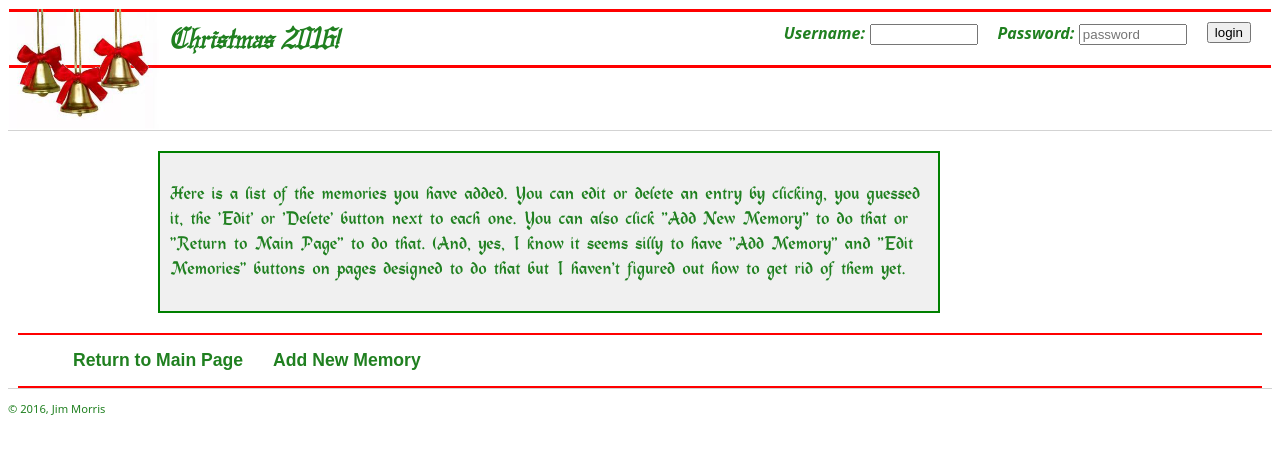
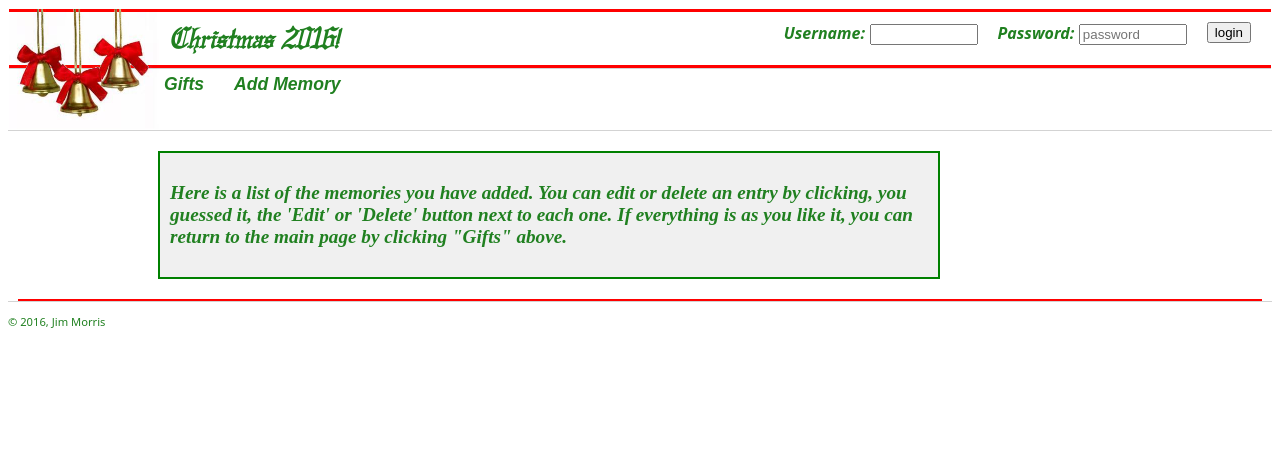
Before and after one commit to JMorris1575/christmas17, a Django app: template Christmas2016/memory/templates/memory/memory_edit_list.html in a window 1280 px wide. Shown: the top 454 px of the page. Run offline with Django 3.2, Linux system fonts and the light colour scheme; the template is opened without the code that fills it, so the values that code supplies are empty.

Commit message:
Created a menu list in the header.html file

```diff
--- a/Christmas2016/gifts/templates/gifts/gift_list.html
+++ b/Christmas2016/gifts/templates/gifts/gift_list.html
@@ -7,8 +7,8 @@
 
     <div class="content">
         <div class="info">
-            <p>Here we are again at our family Christmas page! It's easier, now, to add a Christmas memory, just click the
-            Add Memory button. If you change your mind click on the Edit Memories button that will appear after you have
+            <p>Here we are again at our family Christmas page! It's easier, now, to add a Christmas memory, just click
+            on "Add Memory" above. If you change your mind click on "Edit Memories," which will appear if you have
             added at least one.</p>
         </div>
 
--- a/Christmas2016/memory/templates/memory/memory_edit_list.html
+++ b/Christmas2016/memory/templates/memory/memory_edit_list.html
@@ -8,27 +8,11 @@
     <div class="content">
         <div class="info">
             <p>Here is a list of the memories you have added. You can edit or delete an entry by clicking, you
-                guessed it, the 'Edit' or 'Delete' button next to each one. You can also click "Add New Memory"
-                to do that or "Return to Main Page" to do that. (And, yes, I know it seems silly to have
-                "Add Memory" and "Edit Memories" buttons on pages designed to do that but I haven't figured out
-                how to get rid of them yet.
+                guessed it, the 'Edit' or 'Delete' button next to each one. If everything is as you like it, you can
+                return to the main page by clicking "Gifts" above.
             </p>
         </div>
-        <div class="line"></div>
-        <div class="container">
-            <ul class="menu">
-                <li class="left menu-list-item">
-                    <a class="no-underline menu-item" href="{% url 'dj-auth:login' %}">
-                        Return to Main Page
-                    </a>
-                </li>
-                <li class="left menu-list-item">
-                    <a class="no-underline menu-item" href="/memory/create/">
-                        Add New Memory
-                    </a>
-                </li>
-            </ul>
-        </div>
+        <div class="line-red"></div>
         {% for memory in user_memories %}
             <div class="container">
 
--- a/Christmas2016/static/site/css/christmas16.css
+++ b/Christmas2016/static/site/css/christmas16.css
@@ -22,6 +22,7 @@ footer {
     color: #208020;
     font-family: sans;
     font-size: 70%;
+    overflow: auto;
     }
 
 header {
@@ -31,6 +32,7 @@ header {
     font-family: Gregorian;
     font-style: italic;
     font-weight: bold;
+    overflow: auto;
     }
 
 a.no-underline {
@@ -39,6 +41,7 @@ a.no-underline {
 
 a.menu-item {
     color: #208020;
+    text-decoration: none;
     }
 
 .banner {
@@ -116,9 +119,10 @@ a.menu-item {
     border: 2px solid green;
     background-color: #f0f0f0;
     color: #208020;
-    font-family: Alpine;
+    font-family: serif;
     font-size: 120%;
-    font-style: bold;
+    font-style: italic;
+    font-weight: bold;
     }
 
 .large {
@@ -139,7 +143,11 @@ a.menu-item {
     width: 154px;
     }
 
-.line {
+.line-grey {
+    border-top: 1px solid lightgray;
+    }
+
+.line-red {
     border-top: 2px solid red;
     margin: 0px 10px 0px 10px;
     }
@@ -158,12 +166,14 @@ a.menu-item {
 
 .instructions {
     color: #208020;
-    font-family: arial sans;
+    font-family: arial sans-serif;
     }
 
 .menu {
     margin-top: 0px;
     margin-bottom: 0px;
+    overflow: auto;
+    padding-left: 0px;
     }
 
 .menu-list-item {
--- a/Christmas2016/templates/header.html
+++ b/Christmas2016/templates/header.html
@@ -4,15 +4,19 @@
 
         <header>
             <div class="header-container">
+                <!-- logo image -->
                 <a href="{% url 'dj-auth:login' %}">
                     <img class="left" id="header-image" src="{% static 'images/bells.png' %}"
                          height="250" alt="Image of Christmas Bells">
                 </a>
+                <!-- Christmas Banner -->
                 <div class="banner">
                     <div class="compact">
+                        <!-- Website Name -->
                         <a class="no-underline" href="{% url 'dj-auth:login' %}">
                             <span class="large">Christmas 2016!</span>
                         </a>
+                        <!-- Login or Welcome Area -->
                         {% if user.is_authenticated %}
                             <span class="right">
                                 <a href="{% url 'dj-auth:logout' %}">
@@ -42,8 +46,10 @@
                         {% endif %}
                     </div>
                 </div>
+                <!-- Memory Block -->
                 {% if user.is_authenticated %}
                     <div class="memory-block">
+                        <!-- Add Memory and Edit Memories Buttons
                         <span class="right">
                             <form action="/memory/create/" method="get">
                                 <button class="button" type="submit">Add Memory</button>
@@ -54,6 +60,7 @@
                                 </form>
                             {% endif %}
                         </span>
+                        <!-- Display of Current Memory -->
                         {% if display_memory %}
                             <span class="memory-box">
                                 <span class="name">Christmas Memory from {{ display_memory.author }}:</span>
@@ -62,11 +69,26 @@
                         {% endif %}
                     </div>
                 {% endif %}
-                {% if user.is_staff %}
-                    <form action="/mail/" method="get">
-                        <button class="button" type="submit">Send E-mails...</button>
-                    </form>
-                {% endif %}
+                <!-- Menu Tabs -->
+                <div class="line-grey"></div>
+                <ul class="menu form-left">
+                    <li class="menu-list-item left">
+                        <a class="menu-item" href="/gift/list/">Gifts</a>
+                    </li>
+                    <li class="menu-list-item left">
+                        <a class="menu-item" href="/memory/create/">Add Memory</a>
+                    </li>
+                    {% if user.userprofile.added_memories %}
+                        <li class="menu-list-item left">
+                            <a class="menu-item no-underline" href="/memory/edit/">Edit Memories</a>
+                        </li>
+                    {% endif %}
+                    {% if user.is_staff %}
+                        <li class="menu-list-item left">
+                            <a class="menu-item" href="/mail/">Send E-mails...</a>
+                        </li>
+                    {% endif %}
+                </ul>
             </div>
         </header>
 
```
Also changed, not shown: Christmas2016/memory/views.py (+7 -6 lines).
